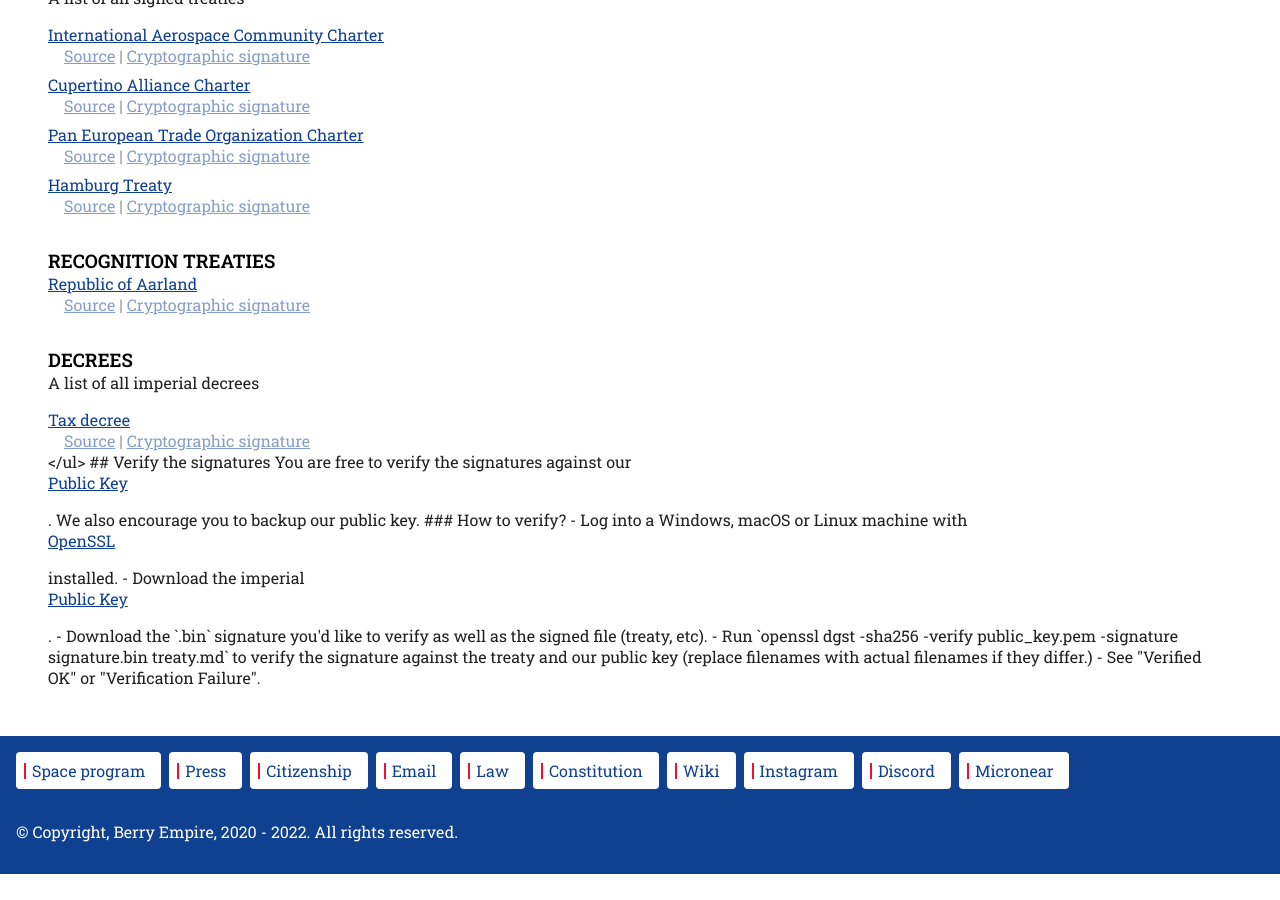
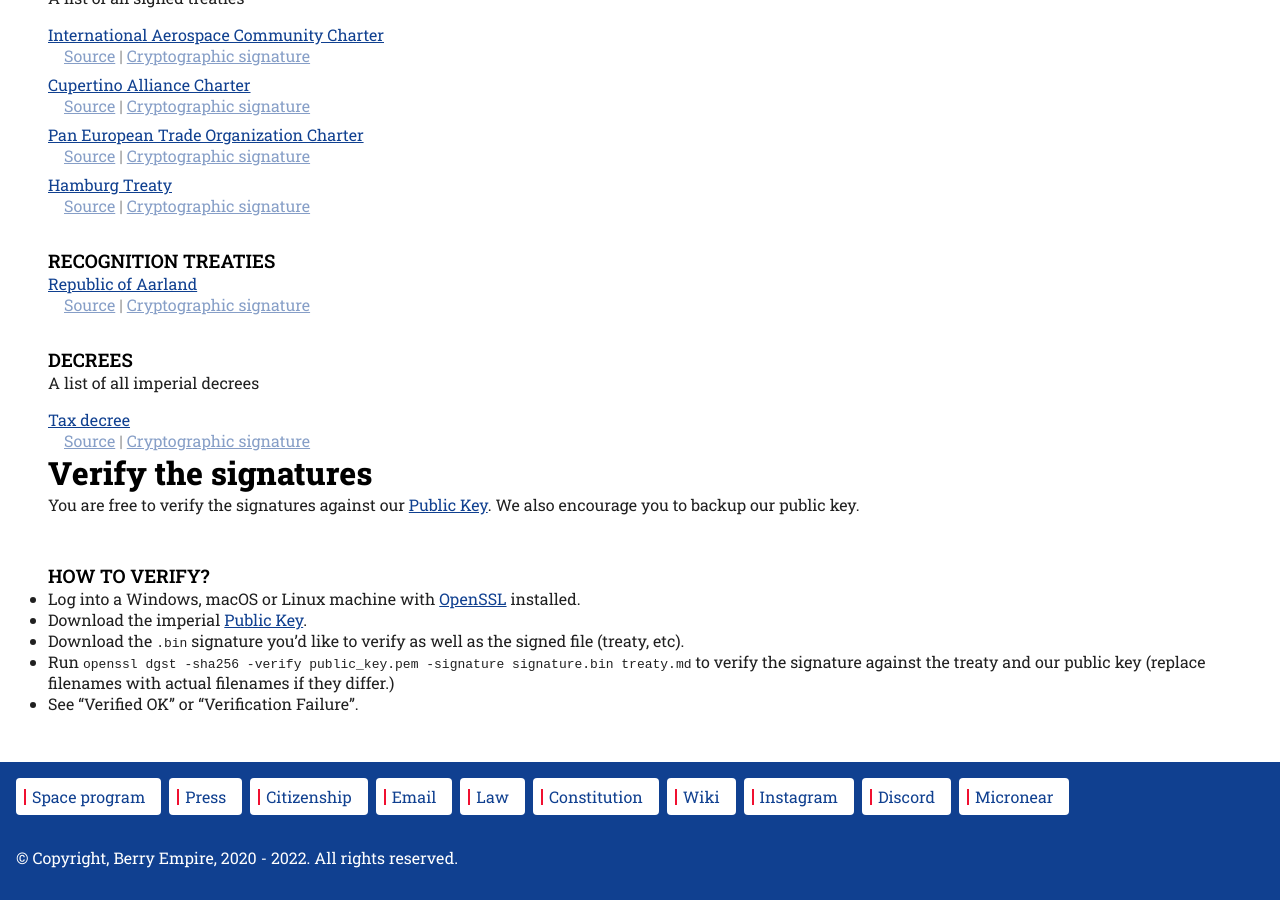
Before and after one commit to berryempire/berryempire.github.io, a Jekyll site: the page built from law/index.md, in a window 1280 px wide and 900 px high, scrolled down 700 px. Built offline with Jekyll 4.4.1, drawn with Linux system fonts in a browser that asks for light colours; our own code applies the rules of GitHub Pages for plain Markdown files; before the commit the page ends 1574 px from its top, so only the background shows below that.

Commit message:
Update index.md

```diff
--- a/law/index.md
+++ b/law/index.md
@@ -54,6 +54,7 @@ A list of all imperial decrees
   <li>
     <span><a href="./decree/tax.html">Tax decree</a></span>
     <span><a href="./decree/tax.md" download>Source</a> | <a href="./decree/tax.bin" download>Cryptographic signature</a></span>
+  </li>
 </ul>
 
 ## Verify the signatures
```
